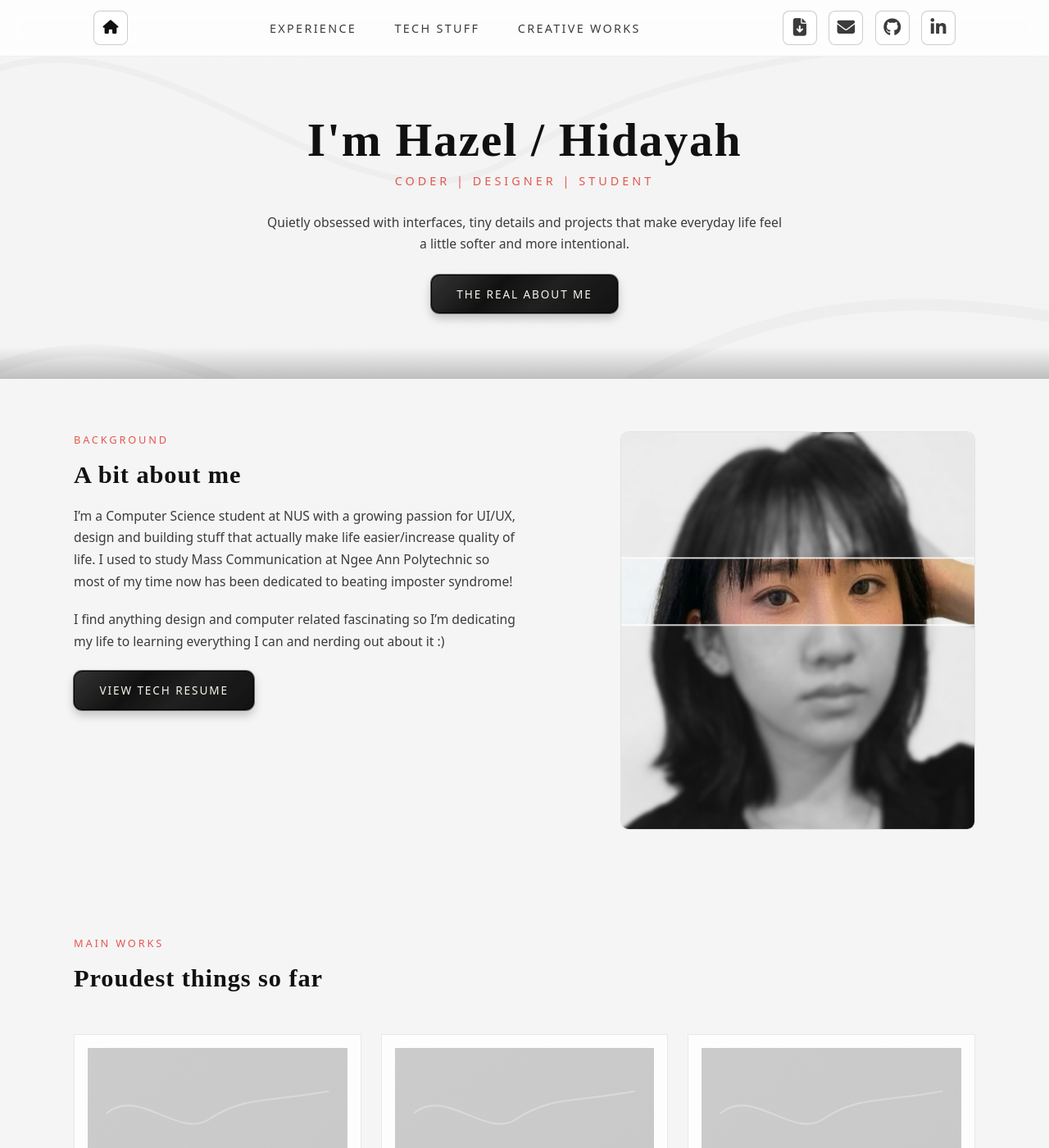
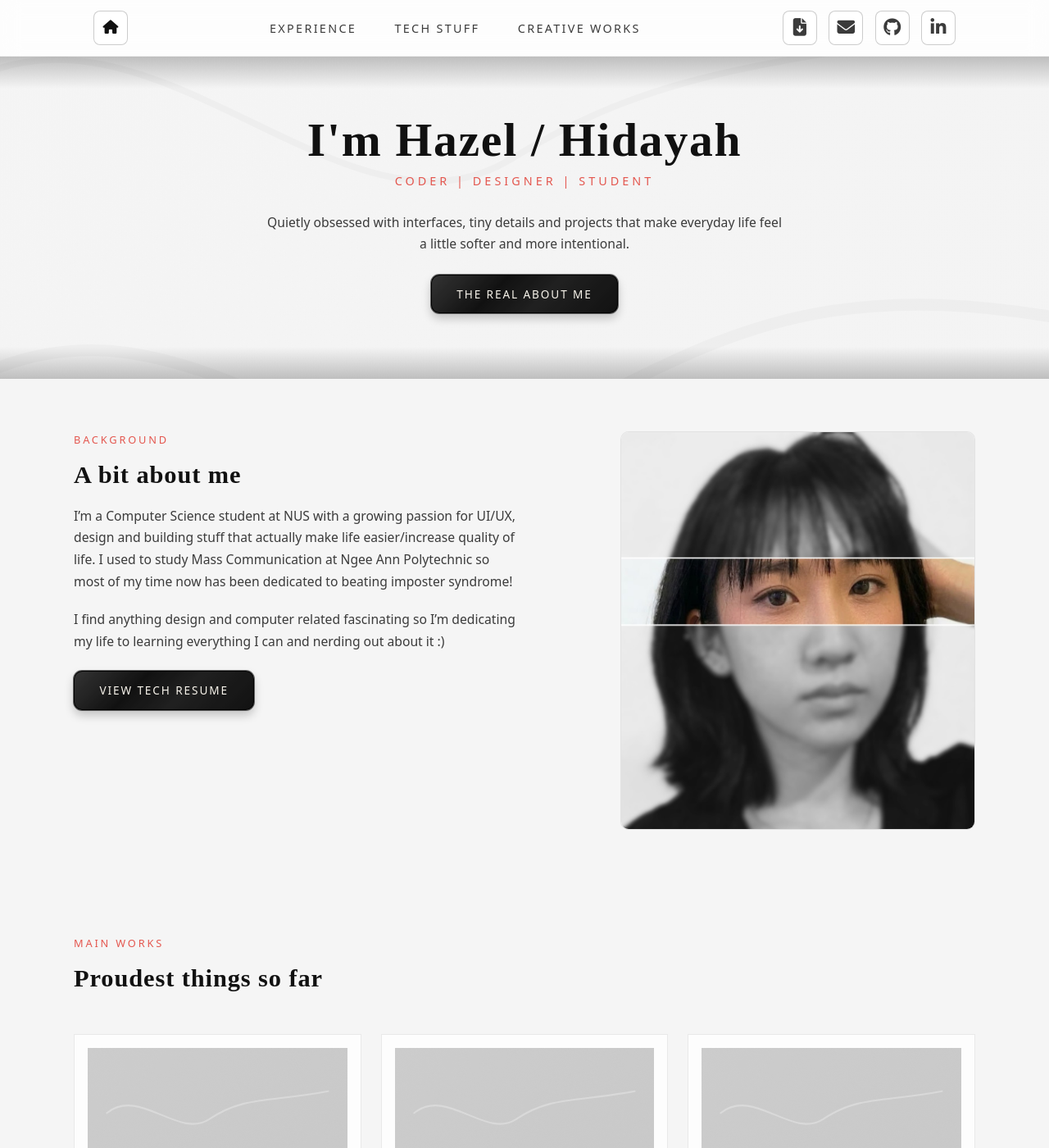
Before and after one commit to hazelhidayah/hazelhidayah.github.io, a Jekyll site: the page built from index.markdown, in a window 1280 px wide and 1400 px high. Shown: the whole window at 82% size. Built offline with Jekyll 4.4.1, drawn with Linux system fonts in a browser that asks for light colours.

Commit message:
Add top gradient shadow to hero background

```diff
--- a/assets/css/style.css
+++ b/assets/css/style.css
@@ -301,6 +301,17 @@ p {
     var(--hero-bg, none);
   background-size: cover;
   background-position: center;
+}
+
+.hero-bg::before {
+  content: "";
+  position: absolute;
+  left: 0;
+  right: 0;
+  top: 0;
+  height: 10%;
+  pointer-events: none;
+  background: linear-gradient(to top, rgba(0, 0, 0, 0), rgba(0, 0, 0, 0.22));
 }
 
 .hero-bg::after {
```
